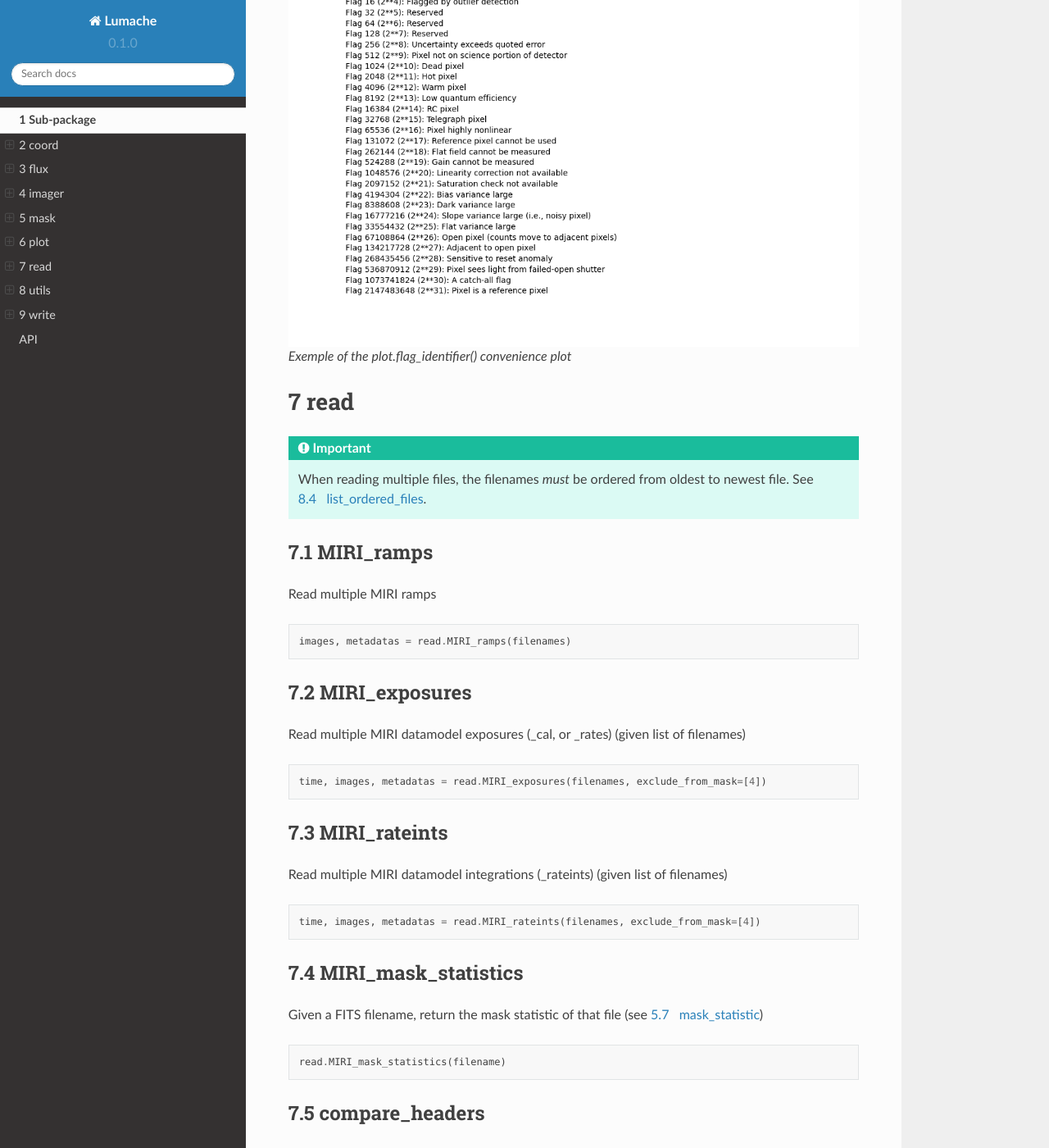
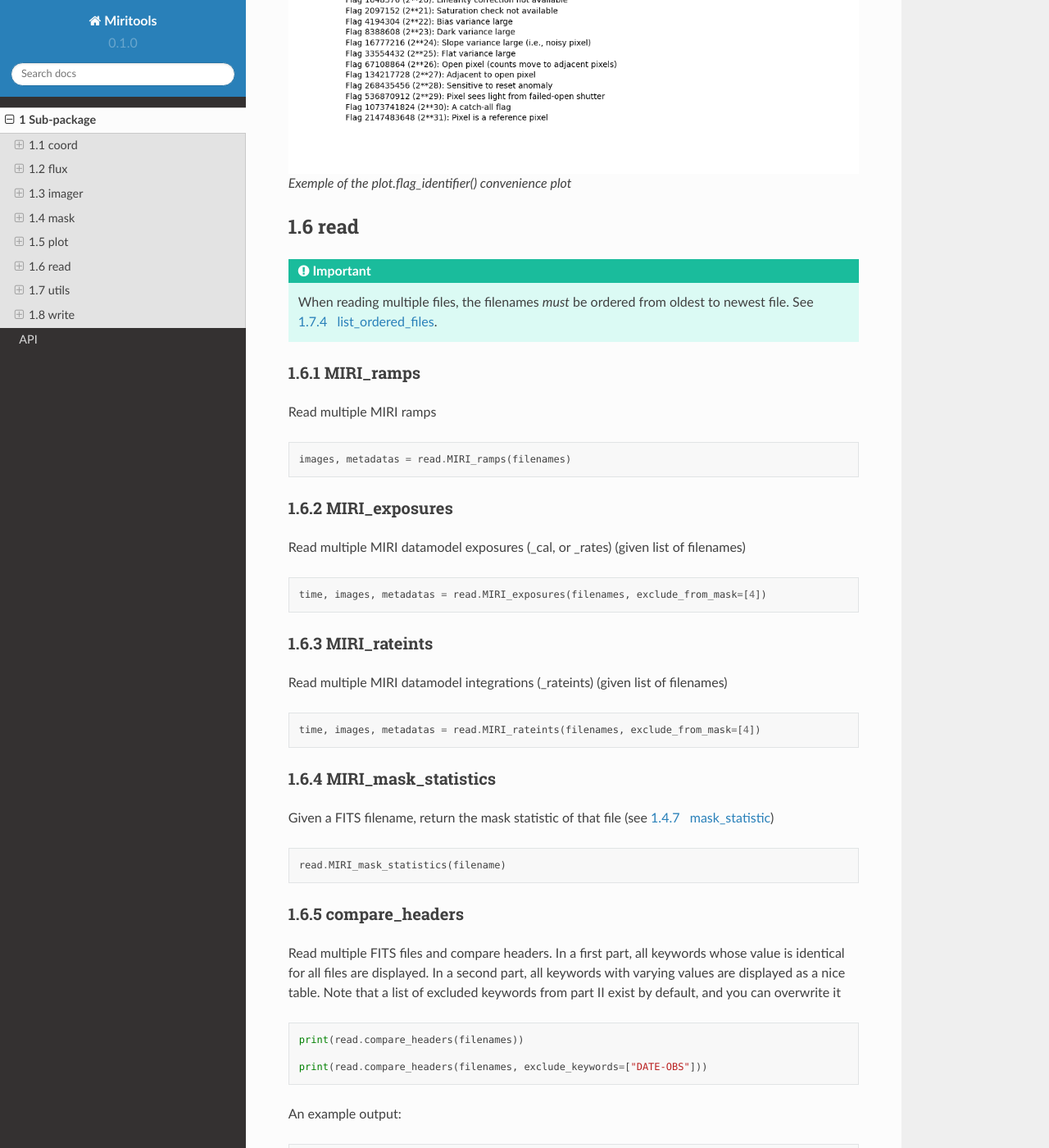
Before and after one commit to ccossou/rtd-tutorial, a Sphinx documentation site: the page built from docs/source/sub-package.rst, in a window 1280 px wide and 1400 px high, scrolled down 12860 px. Shown: the whole window at 82% size. Built offline with Sphinx 7.4.7 and the Read the Docs theme 2.0.0, drawn with Linux system fonts in a browser that asks for light colours; some of the changed text lies outside the part shown.

Commit message:
RST: minor

```diff
--- a/docs/source/api.rst
+++ b/docs/source/api.rst
@@ -4,4 +4,4 @@
 .. autosummary::
    :toctree: generated
 
-   lumache
+   miritools
--- a/docs/source/conf.py
+++ b/docs/source/conf.py
@@ -2,9 +2,9 @@
 
 # -- Project information
 
-project = 'Lumache'
-copyright = '2021, Graziella'
-author = 'Graziella'
+project = 'Miritools'
+copyright = '2022, Christophe Cossou'
+author = 'Cossou'
 
 release = '0.1'
 version = '0.1.0'
--- a/docs/source/sub-package.rst
+++ b/docs/source/sub-package.rst
@@ -1,5 +1,6 @@
+=================
 Sub-package
-===========================
+=================
 .. sectnum::
 
 coord
```
